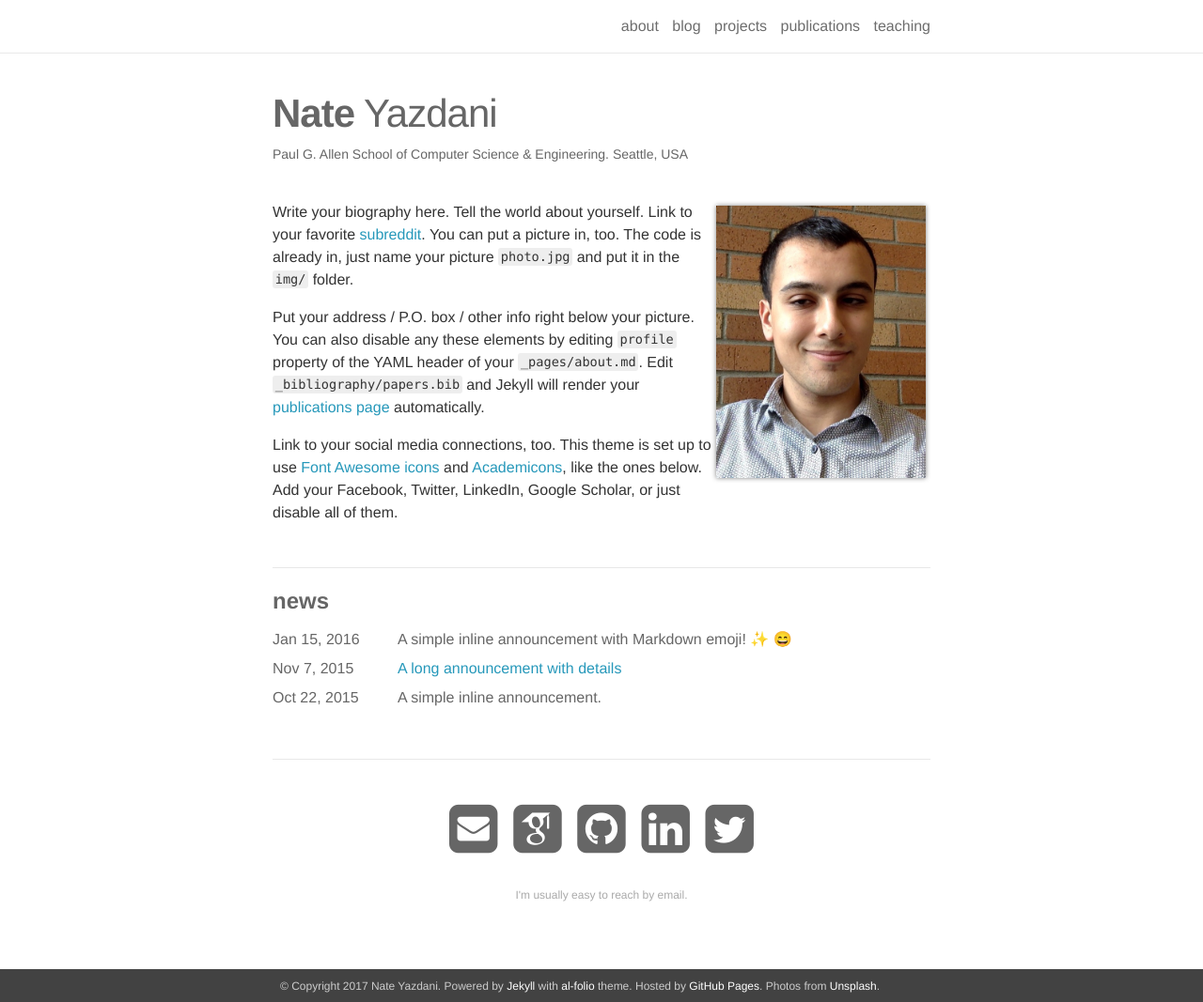
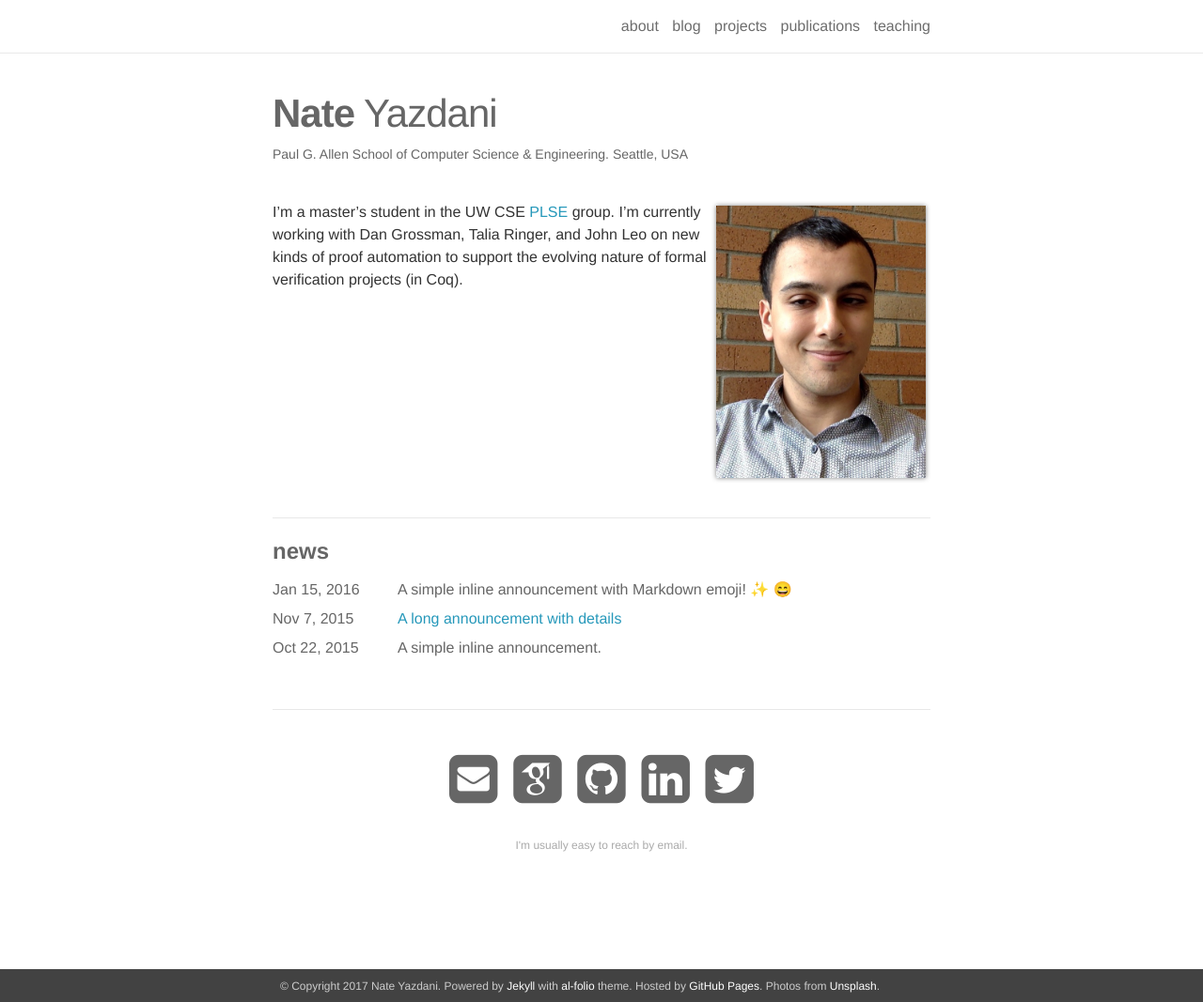
Before and after one commit to nateyazdani/nateyazdani.github.io, a Jekyll site: the page built from _pages/about.md, in a window 1280 px wide and 1067 px high. Shown: the whole window at 94% size. Built offline with Jekyll 4.4.1, drawn with Linux system fonts in a browser that asks for light colours; nearby versions of some CDN libraries; emoji names are drawn with the system emoji font; some web fonts are replaced.

Commit message:
Update about page

```diff
--- a/_pages/about.md
+++ b/_pages/about.md
@@ -16,8 +16,6 @@ news: true
 social: true
 ---
 
-Write your biography here. Tell the world about yourself. Link to your favorite [subreddit](http://reddit.com){:target="\_blank"}. You can put a picture in, too. The code is already in, just name your picture `photo.jpg` and put it in the `img/` folder.
-
-Put your address / P.O. box / other info right below your picture. You can also disable any these elements by editing `profile` property of the YAML header of your `_pages/about.md`. Edit `_bibliography/papers.bib` and Jekyll will render your [publications page](/al-folio/publications/) automatically.
-
-Link to your social media connections, too. This theme is set up to use [Font Awesome icons](http://fortawesome.github.io/Font-Awesome/){:target="\_blank"} and [Academicons](https://jpswalsh.github.io/academicons/){:target="\_blank"}, like the ones below. Add your Facebook, Twitter, LinkedIn, Google Scholar, or just disable all of them.
+I'm a master's student in the UW CSE [PLSE](http://uwplse.org) group. I'm currently
+working with Dan Grossman, Talia Ringer, and John Leo on new kinds of proof
+automation to support the evolving nature of formal verification projects (in Coq).
```
